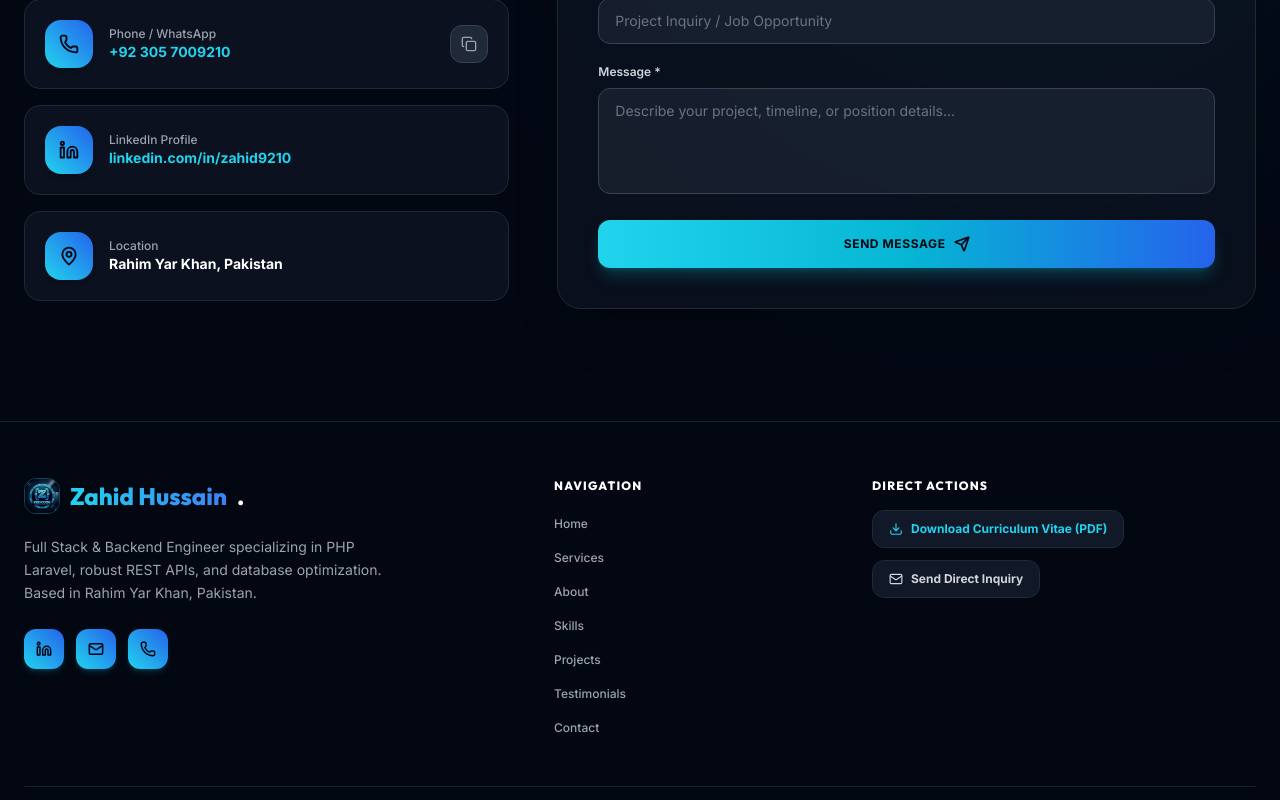
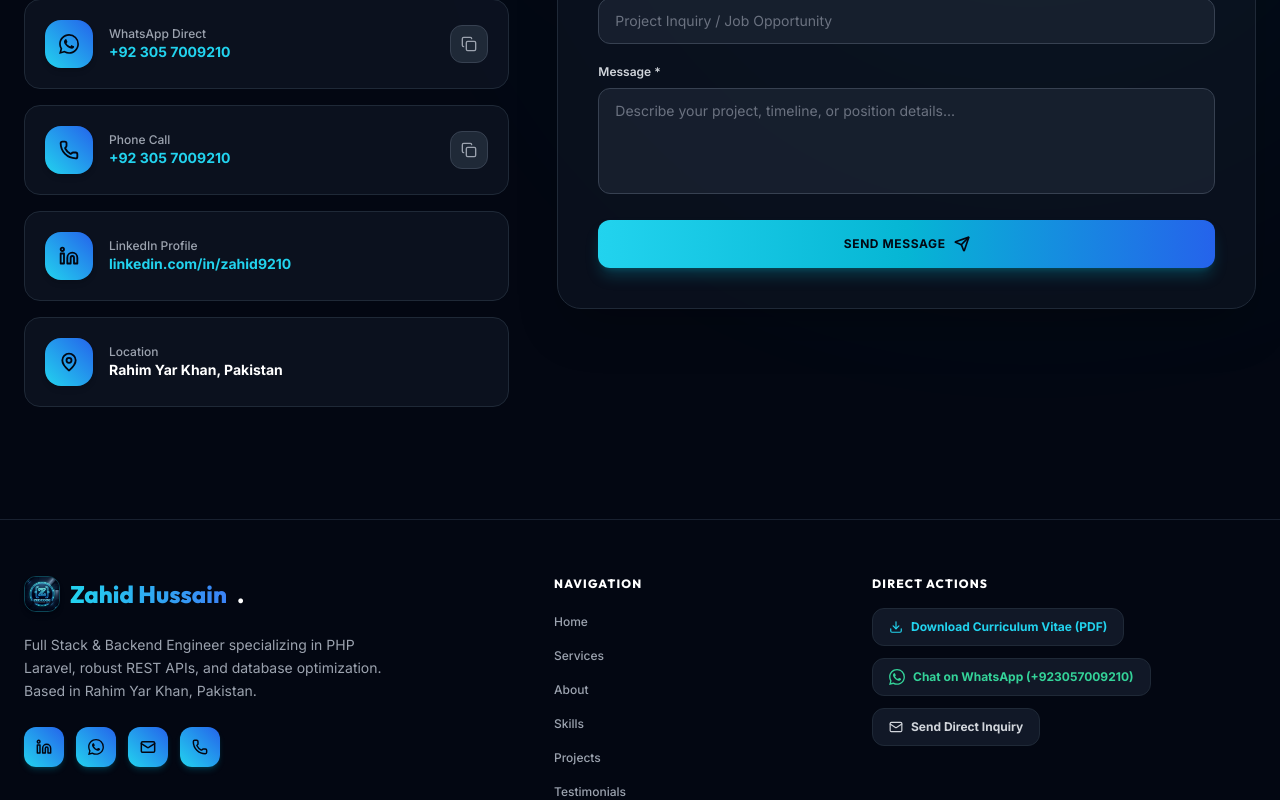
Before and after one commit to mmtzahidhussain/my-portfolio, a React (Vite) app: page / in a window 1280 px wide. Shown: the part 7520-8320 px from the top of the page. Built offline with nearby package versions, Linux system fonts and the light colour scheme.

Commit message:
Added WhatsApp contact links (+923057009210) to Footer and Contact section

```diff
--- a/src/components/Contact.jsx
+++ b/src/components/Contact.jsx
@@ -17,6 +17,12 @@
     <path d="M16 8a6 6 0 0 1 6 6v7h-4v-7a2 2 0 0 0-2-2 2 2 0 0 0-2 2v7h-4v-7a6 6 0 0 1 6-6z"></path>
     <rect x="2" y="9" width="4" height="12"></rect>
     <circle cx="4" cy="4" r="2"></circle>
+  </svg>
+);
+
+const WhatsappIcon = (props) => (
+  <svg viewBox="0 0 24 24" width="20" height="20" fill="currentColor" {...props}>
+    <path d="M17.472 14.382c-.297-.149-1.758-.867-2.03-.967-.273-.099-.471-.148-.67.15-.197.297-.767.966-.94 1.164-.173.199-.347.223-.644.075-.297-.15-1.255-.463-2.39-1.475-.883-.788-1.48-1.761-1.653-2.059-.173-.297-.018-.458.13-.606.134-.133.298-.347.446-.521.151-.172.2-.296.3-.495.099-.198.05-.372-.025-.521-.075-.148-.669-1.611-.916-2.206-.242-.579-.487-.501-.669-.51l-.57-.01c-.198 0-.52.074-.792.372s-1.04 1.016-1.04 2.479 1.065 2.876 1.213 3.074c.149.198 2.095 3.2 5.076 4.487.709.306 1.263.489 1.694.626.712.226 1.36.194 1.872.118.571-.085 1.758-.719 2.006-1.413.248-.695.248-1.29.173-1.414-.074-.124-.272-.198-.57-.347m-5.421 7.403h-.004a9.87 9.87 0 01-5.031-1.378l-.361-.214-3.741.982.998-3.648-.235-.374a9.86 9.86 0 01-1.51-5.26c.001-5.45 4.436-9.884 9.888-9.884 2.64 0 5.122 1.03 6.988 2.898a9.825 9.825 0 012.893 6.99c-.002 5.45-4.437 9.884-9.885 9.884m8.413-18.297A11.815 11.815 0 0012.05 0C5.495 0 .16 5.335.157 11.892c0 2.096.547 4.142 1.588 5.945L.057 24l6.305-1.654a11.882 11.882 0 005.683 1.448h.005c6.554 0 11.89-5.335 11.893-11.893a11.821 11.821 0 00-3.48-8.413z" />
   </svg>
 );
 
@@ -56,8 +62,16 @@
       fieldKey: "email",
     },
     {
+      icon: WhatsappIcon,
+      label: "WhatsApp Direct",
+      value: "+92 305 7009210",
+      href: "https://wa.me/923057009210",
+      copyable: true,
+      fieldKey: "whatsapp",
+    },
+    {
       icon: Phone,
-      label: "Phone / WhatsApp",
+      label: "Phone Call",
       value: "+92 305 7009210",
       href: "tel:03057009210",
       copyable: true,
--- a/src/components/Footer.jsx
+++ b/src/components/Footer.jsx
@@ -15,6 +15,12 @@
     <path d="M16 8a6 6 0 0 1 6 6v7h-4v-7a2 2 0 0 0-2-2 2 2 0 0 0-2 2v7h-4v-7a6 6 0 0 1 6-6z"></path>
     <rect x="2" y="9" width="4" height="12"></rect>
     <circle cx="4" cy="4" r="2"></circle>
+  </svg>
+);
+
+const WhatsappIcon = (props) => (
+  <svg viewBox="0 0 24 24" width="18" height="18" fill="currentColor" {...props}>
+    <path d="M17.472 14.382c-.297-.149-1.758-.867-2.03-.967-.273-.099-.471-.148-.67.15-.197.297-.767.966-.94 1.164-.173.199-.347.223-.644.075-.297-.15-1.255-.463-2.39-1.475-.883-.788-1.48-1.761-1.653-2.059-.173-.297-.018-.458.13-.606.134-.133.298-.347.446-.521.151-.172.2-.296.3-.495.099-.198.05-.372-.025-.521-.075-.148-.669-1.611-.916-2.206-.242-.579-.487-.501-.669-.51l-.57-.01c-.198 0-.52.074-.792.372s-1.04 1.016-1.04 2.479 1.065 2.876 1.213 3.074c.149.198 2.095 3.2 5.076 4.487.709.306 1.263.489 1.694.626.712.226 1.36.194 1.872.118.571-.085 1.758-.719 2.006-1.413.248-.695.248-1.29.173-1.414-.074-.124-.272-.198-.57-.347m-5.421 7.403h-.004a9.87 9.87 0 01-5.031-1.378l-.361-.214-3.741.982.998-3.648-.235-.374a9.86 9.86 0 01-1.51-5.26c.001-5.45 4.436-9.884 9.888-9.884 2.64 0 5.122 1.03 6.988 2.898a9.825 9.825 0 012.893 6.99c-.002 5.45-4.437 9.884-9.885 9.884m8.413-18.297A11.815 11.815 0 0012.05 0C5.495 0 .16 5.335.157 11.892c0 2.096.547 4.142 1.588 5.945L.057 24l6.305-1.654a11.882 11.882 0 005.683 1.448h.005c6.554 0 11.89-5.335 11.893-11.893a11.821 11.821 0 00-3.48-8.413z" />
   </svg>
 );
 
@@ -72,6 +78,11 @@
                   icon: LinkedinIcon,
                   href: "https://linkedin.com/in/zahid9210",
                   title: "LinkedIn",
+                },
+                {
+                  icon: WhatsappIcon,
+                  href: "https://wa.me/923057009210",
+                  title: "WhatsApp",
                 },
                 {
                   icon: Mail,
@@ -160,6 +171,20 @@
               </a>
 
               <a
+                href="https://wa.me/923057009210"
+                target="_blank"
+                rel="noopener noreferrer"
+                className={`inline-flex items-center gap-2 text-xs font-bold px-4 py-2.5 rounded-xl border transition-all ${
+                  darkMode
+                    ? "bg-gray-900 border-gray-800 text-emerald-400 hover:border-emerald-400 hover:bg-emerald-500/10"
+                    : "bg-white border-gray-200 text-emerald-700 hover:border-emerald-500 hover:bg-emerald-50"
+                }`}
+              >
+                <WhatsappIcon className="w-4 h-4 text-emerald-400" />
+                <span>Chat on WhatsApp (+923057009210)</span>
+              </a>
+
+              <a
                 href="mailto:jamzahid1999@gmail.com"
                 className={`inline-flex items-center gap-2 text-xs font-bold px-4 py-2.5 rounded-xl border transition-all ${
                   darkMode
```
